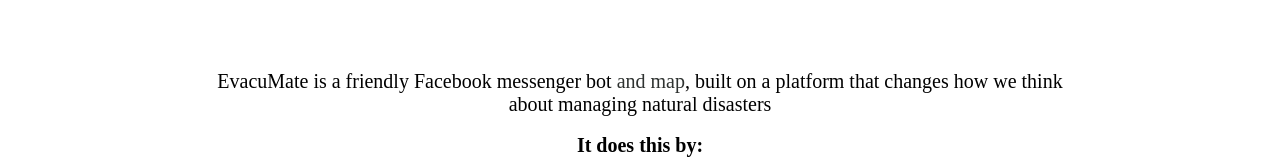
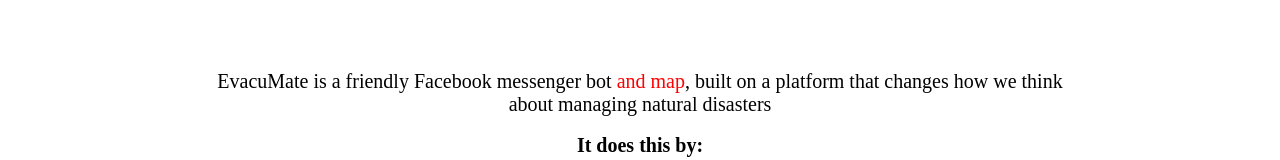
Before and after one commit to ScriptSmith/EvacuMate, a website: page index.html in a window 1280 px wide. Shown: the part 391-551 px from the top of the page. Drawn offline with Linux system fonts and the light colour scheme.

Commit message:
adding locations

```diff
--- a/index.html
+++ b/index.html
@@ -80,7 +80,7 @@
         </div>
 
         <br>
-        <p>EvacuMate is a friendly Facebook messenger bot <a href="map.html" color="red">and map</a>, built on a platform that changes how we think about managing natural disasters</p>
+        <p>EvacuMate is a friendly Facebook messenger bot <a href="map.html" style="color:red">and map</a>, built on a platform that changes how we think about managing natural disasters</p>
         <p><b>It does this by:</b></p>
         <ul>
             <li>Making community members aware of the possibility of a natural disaster and their responsibilities during an evacuation.</li>
```
